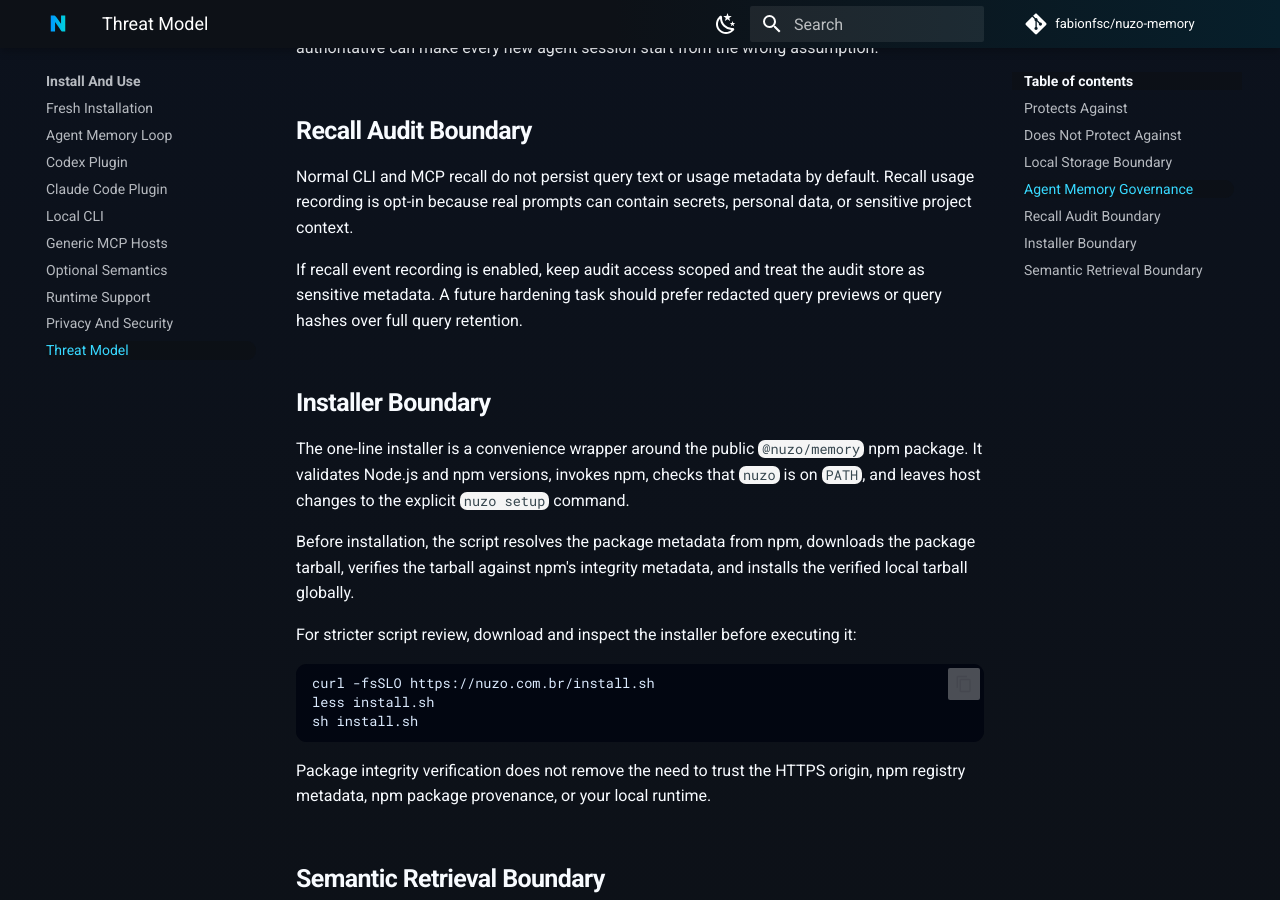
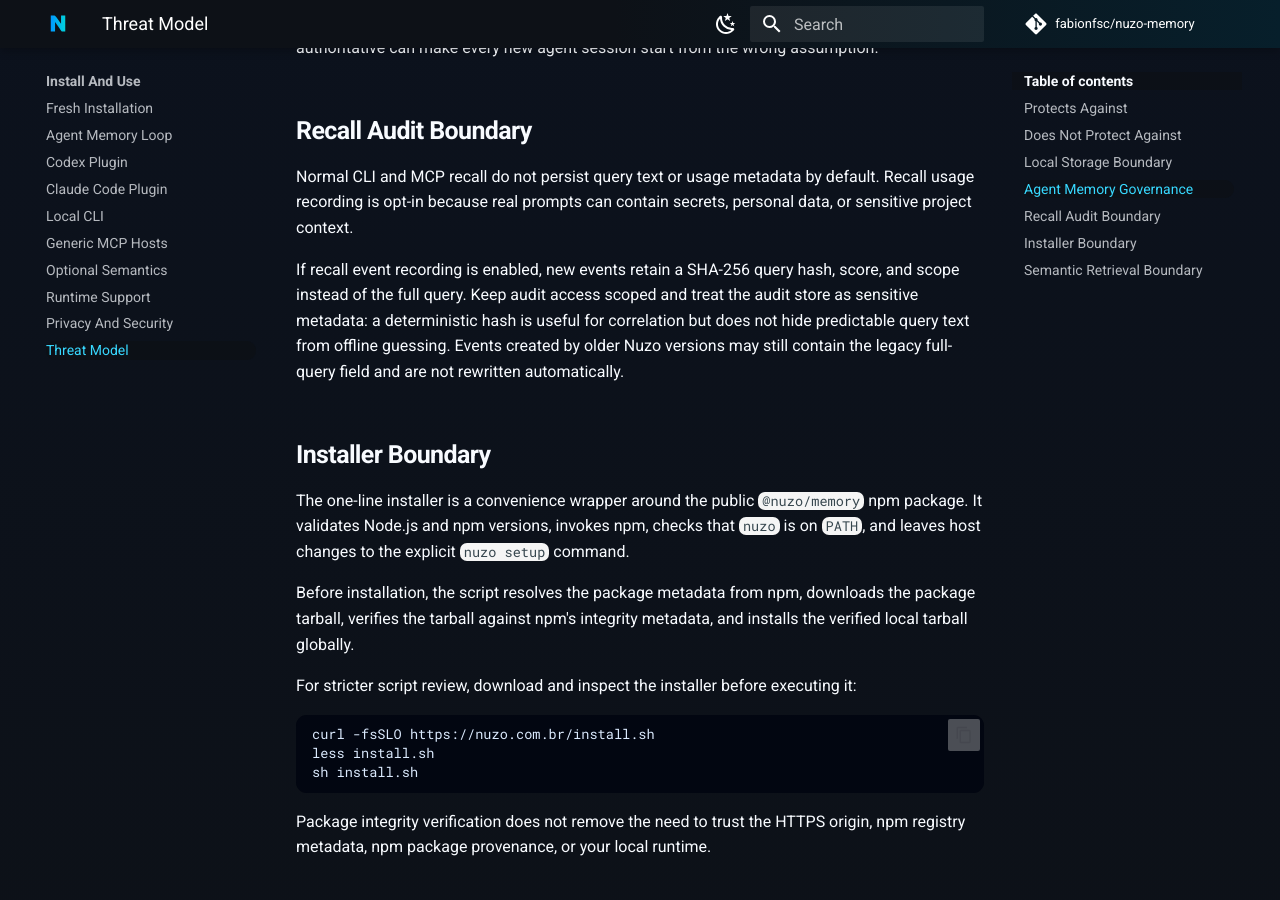
Before and after one commit to fabionfsc/nuzo-memory, an MkDocs documentation site: the page built from docs/operations/threat-model.md, in a window 1280 px wide and 900 px high, scrolled down 1633 px. Built offline with MkDocs 1.6.1 and Material for MkDocs 9.7.7, drawn with Linux system fonts in a browser that asks for light colours; comment, search, counter and statistics services are not loaded.

Commit message:
fix: redact recall audit queries

```diff
--- a/docs/operations/threat-model.md
+++ b/docs/operations/threat-model.md
@@ -67,9 +67,12 @@
 default. Recall usage recording is opt-in because real prompts can contain
 secrets, personal data, or sensitive project context.
 
-If recall event recording is enabled, keep audit access scoped and treat the
-audit store as sensitive metadata. A future hardening task should prefer
-redacted query previews or query hashes over full query retention.
+If recall event recording is enabled, new events retain a SHA-256 query hash,
+score, and scope instead of the full query. Keep audit access scoped and treat
+the audit store as sensitive metadata: a deterministic hash is useful for
+correlation but does not hide predictable query text from offline guessing.
+Events created by older Nuzo versions may still contain the legacy full-query
+field and are not rewritten automatically.
 
 ## Installer Boundary
 
```
Also changed, not shown: docs/architecture/storage.md (+4 -1 lines), docs/operations/testing-strategy.md (+2 -1 lines), docs/spec/init.md (+5 -1 lines), docs/spec/memory-model.md (+10 -3 lines), docs/spec/tools.md (+18 -0 lines), 4 other files.
